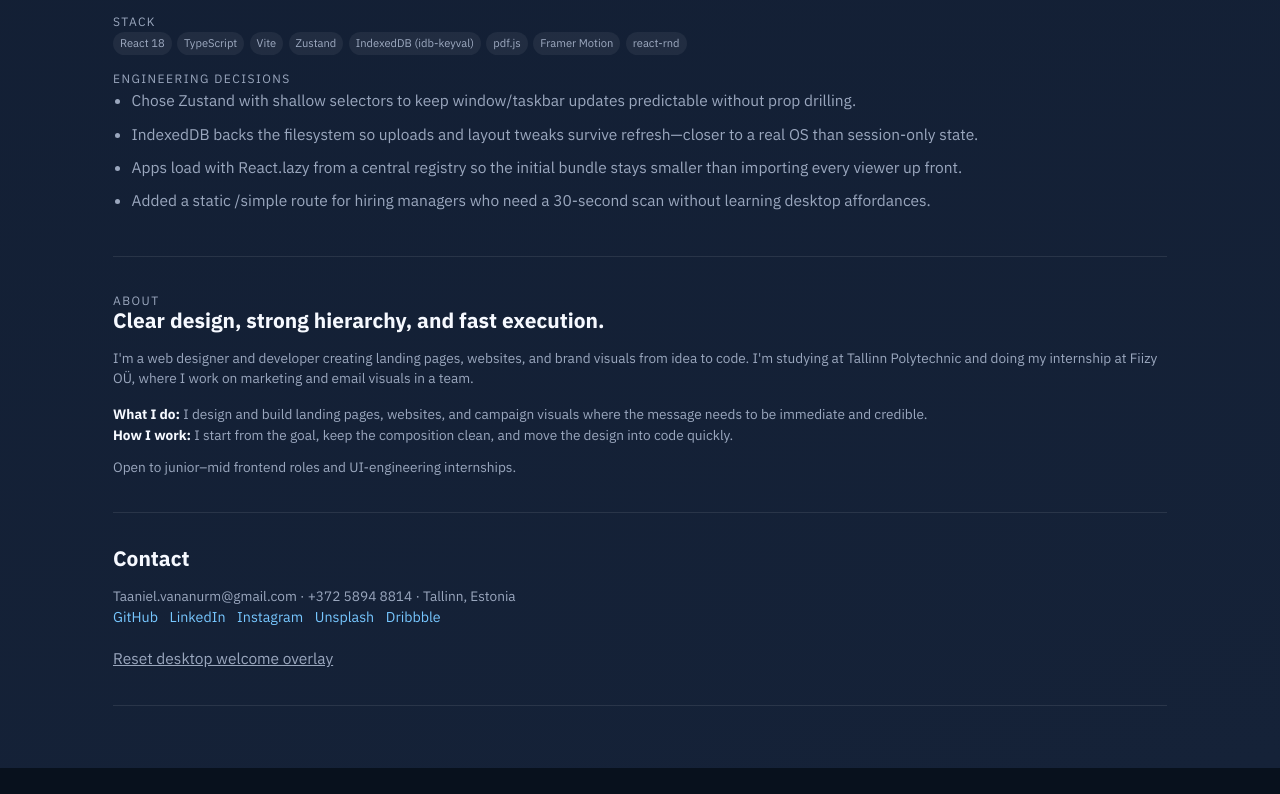
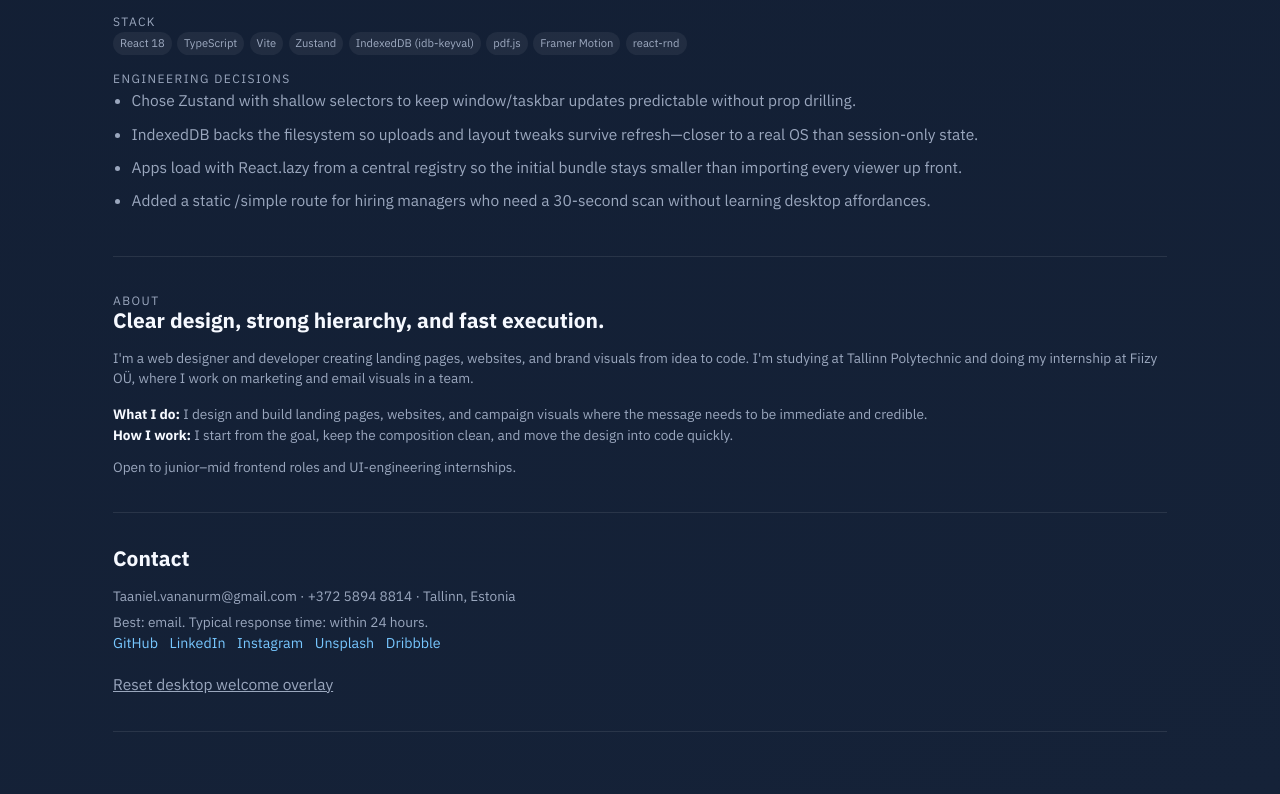
Before and after one commit to Taan1el/taaniel-portfolio-os, a React (Vite) app: page /simple in a window 1280 px wide. Shown: the part 5048-5842 px from the top of the page. Before the commit the page ends 5816 px from the top, so only its background shows below. Built offline with nearby package versions, Linux system fonts and the light colour scheme.

Commit message:
ux: strengthen contact CTA
Clarify best contact channel and response time in Contact surfaces.

```diff
--- a/src/components/apps/contact-app.tsx
+++ b/src/components/apps/contact-app.tsx
@@ -19,6 +19,9 @@ export function ContactApp({ window }: AppComponentProps) {
           <p className="eyebrow">Contact</p>
           <h1>{profile.name}</h1>
           <p>{profile.location}</p>
+          <p style={{ color: "var(--text-muted)", marginTop: "0.25rem" }}>
+            Best: email. Typical response time: within 24 hours.
+          </p>
         </div>
         <a className="ghost-button" href={profile.email}>
           <Mail size={15} />
--- a/src/components/recruiter/recruiter-view.tsx
+++ b/src/components/recruiter/recruiter-view.tsx
@@ -219,6 +219,9 @@ export function RecruiterView() {
             {" · "}
             {profile.location}
           </p>
+          <p className={styles.meta} style={{ marginTop: "0.35rem" }}>
+            Best: email. Typical response time: within 24 hours.
+          </p>
           <div className={styles.footerLinks}>
             {socialLinks.map((link) => (
               <a key={link.label} href={link.url} target="_blank" rel="noreferrer">
```
